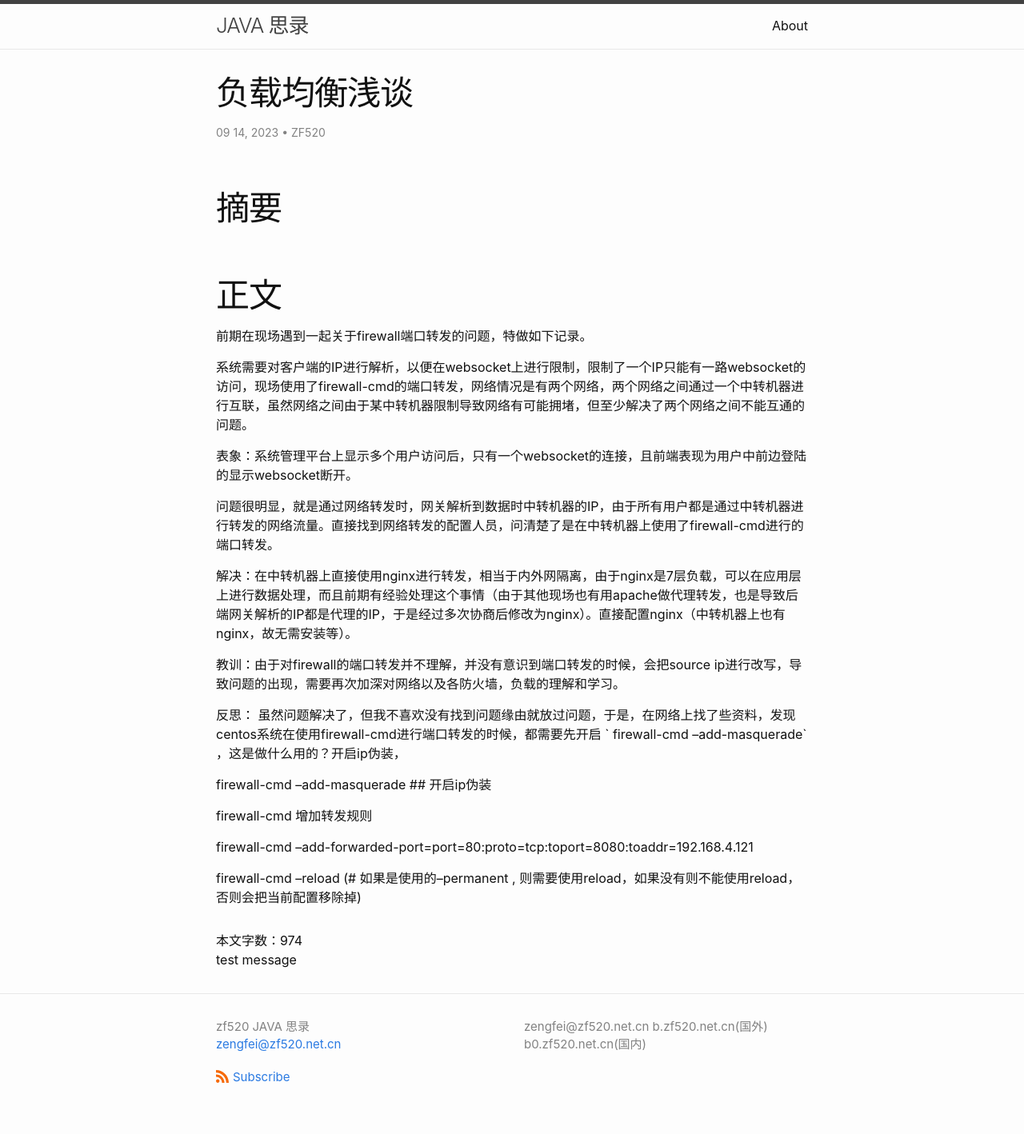
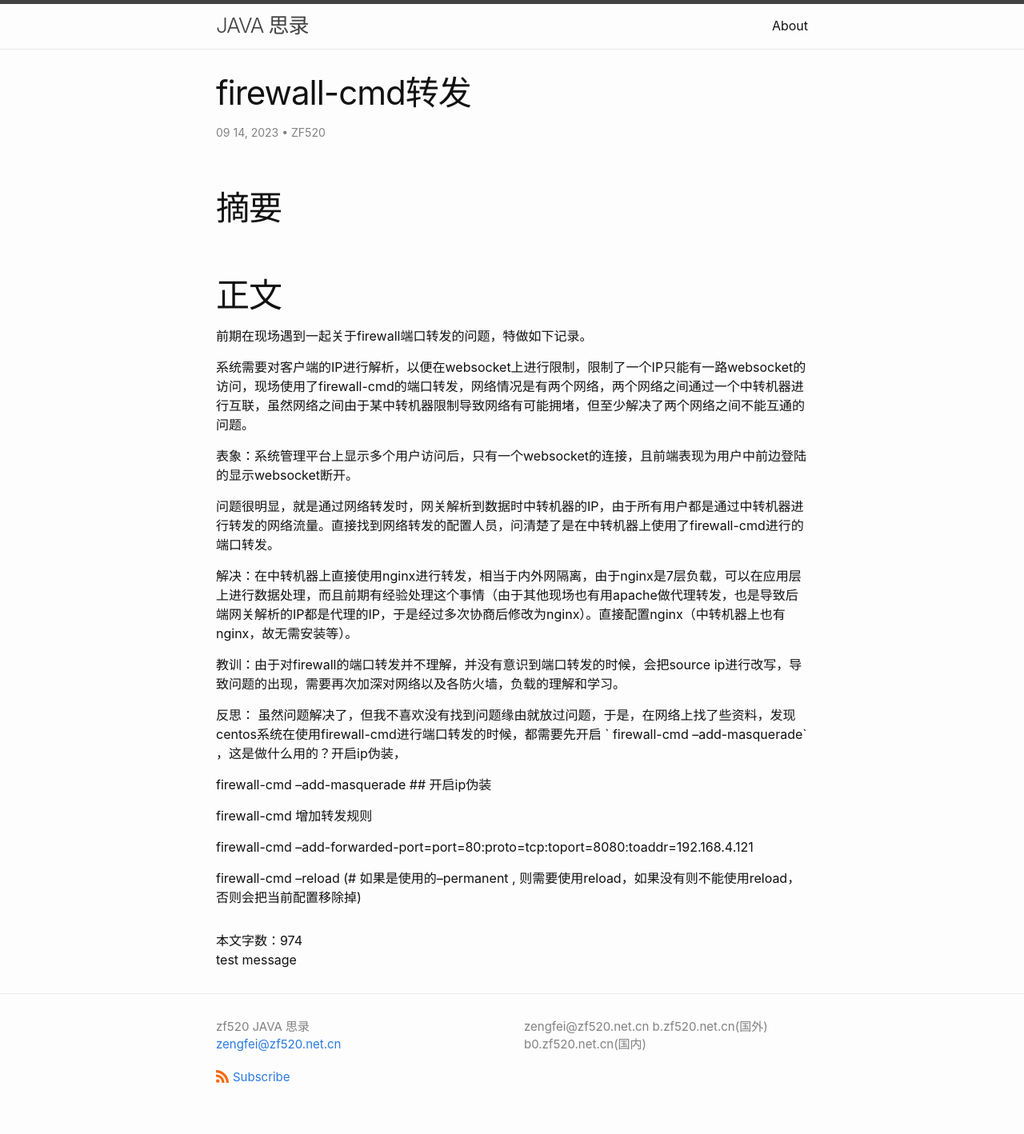
Before and after one commit to sbomb/sbomb.github.io, a Jekyll site: the page built from _posts/2023-09-16-firewall-cmd问题排查.md, in a window 1280 px wide. Shown: the whole page at 80% size. Built offline with Jekyll 4.4.1, drawn with Linux system fonts in a browser that asks for light colours; comment, search, counter and statistics services are not loaded.

Commit message:
update title

```diff
--- a/_posts/2023-09-16-firewall-cmd问题排查.md
+++ b/_posts/2023-09-16-firewall-cmd问题排查.md
@@ -1,6 +1,6 @@
 ---
 layout: post
-title:  "负载均衡浅谈"
+title:  "firewall-cmd转发"
 description: 负载均衡
 tag: [负载均衡,网络转发,网络流量,七层负载,四层负载,zf520,java思录]
 date:   2023-09-14 11:58:00 +0800
```
